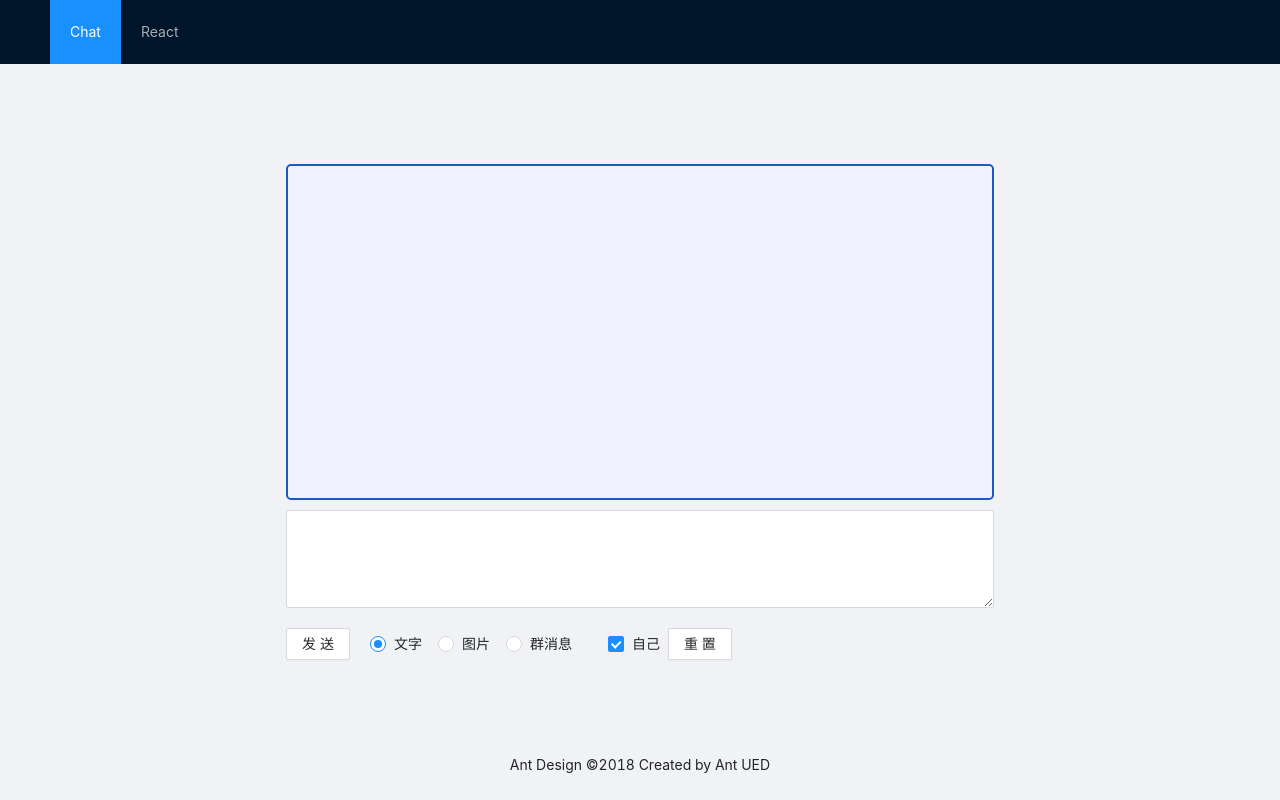
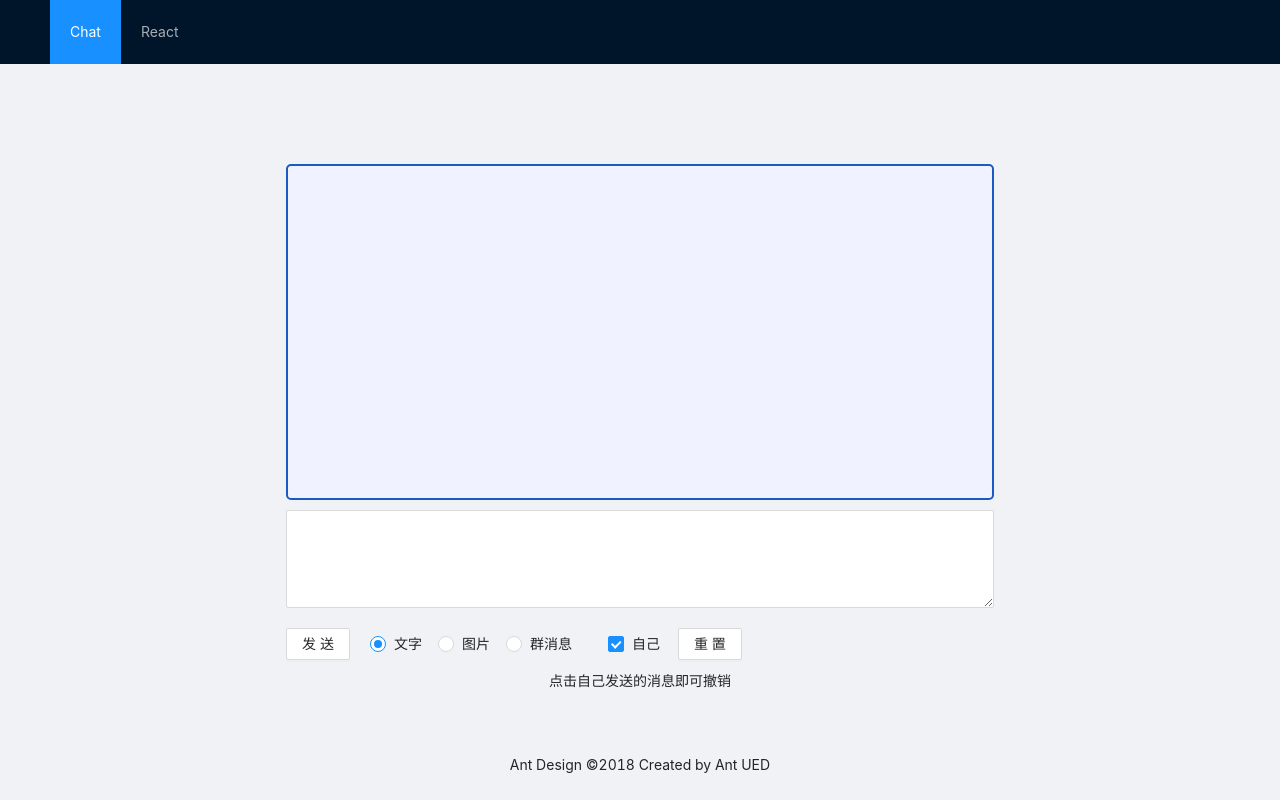
Before and after one commit to JXD28/react-my-practice-zone, a React (Create React App) app: page /chat in a window 1280 px wide. Built offline with nearby package versions, Linux system fonts and the light colour scheme.

Commit message:
添加提示信息，优化样式

```diff
--- a/src/pages/chat/Chat.jsx
+++ b/src/pages/chat/Chat.jsx
@@ -29,6 +29,9 @@ function Chat(props) {
                     setMessageFlow={setMessageFlow}
                     messageFlow={messageFlow}
                 ></SendMessage>
+                <div style={{ textAlign: 'center' }}>
+                    点击自己发送的消息即可撤销
+                </div>
             </div>
         </div>
     );
--- a/src/pages/chat/send-message/SendMessage.jsx
+++ b/src/pages/chat/send-message/SendMessage.jsx
@@ -121,7 +121,7 @@ function SendMessage(props) {
             </Checkbox>
 
             <Button
-                style={{ margin: '10px 0' }}
+                style={{ margin: 10 }}
                 onClick={() => props.setMessageFlow([])}
             >
                 重置
```
Also changed, not shown: 1 other file (tests, documents, lock files or other folders).
